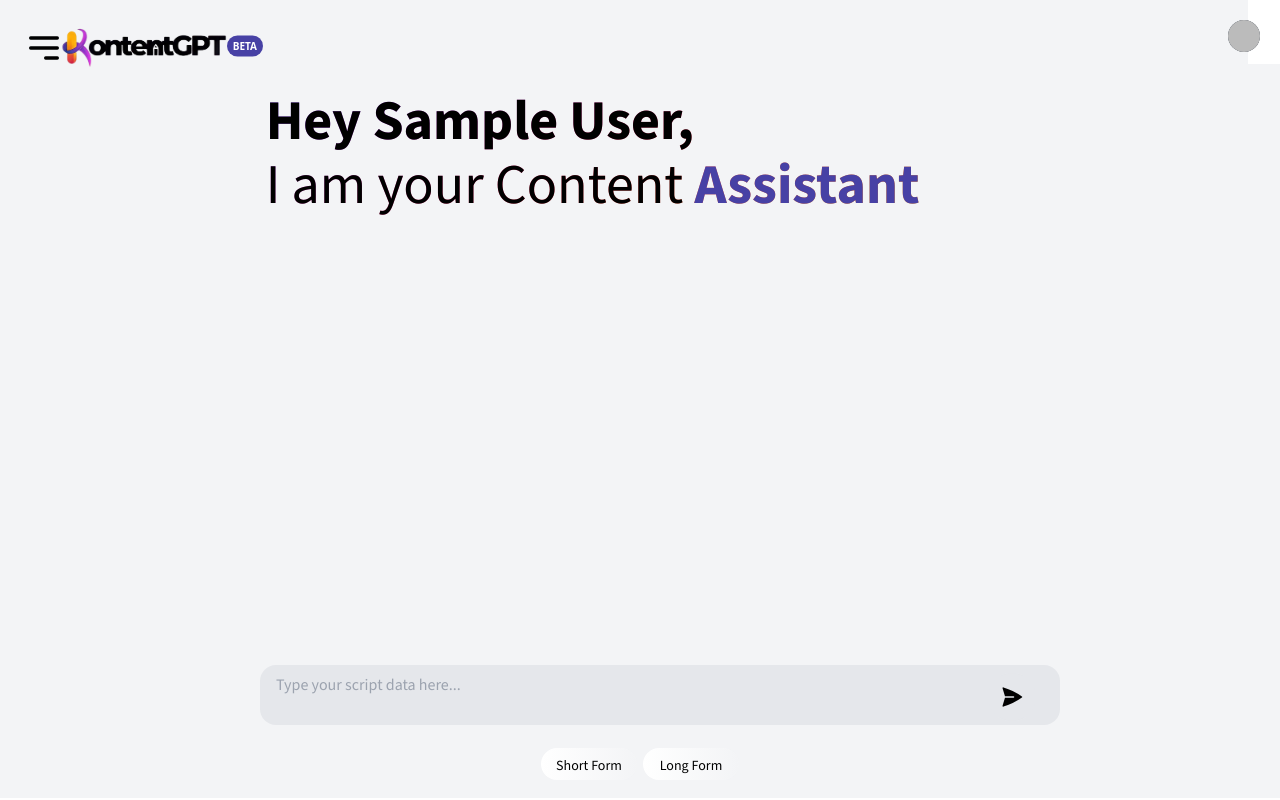
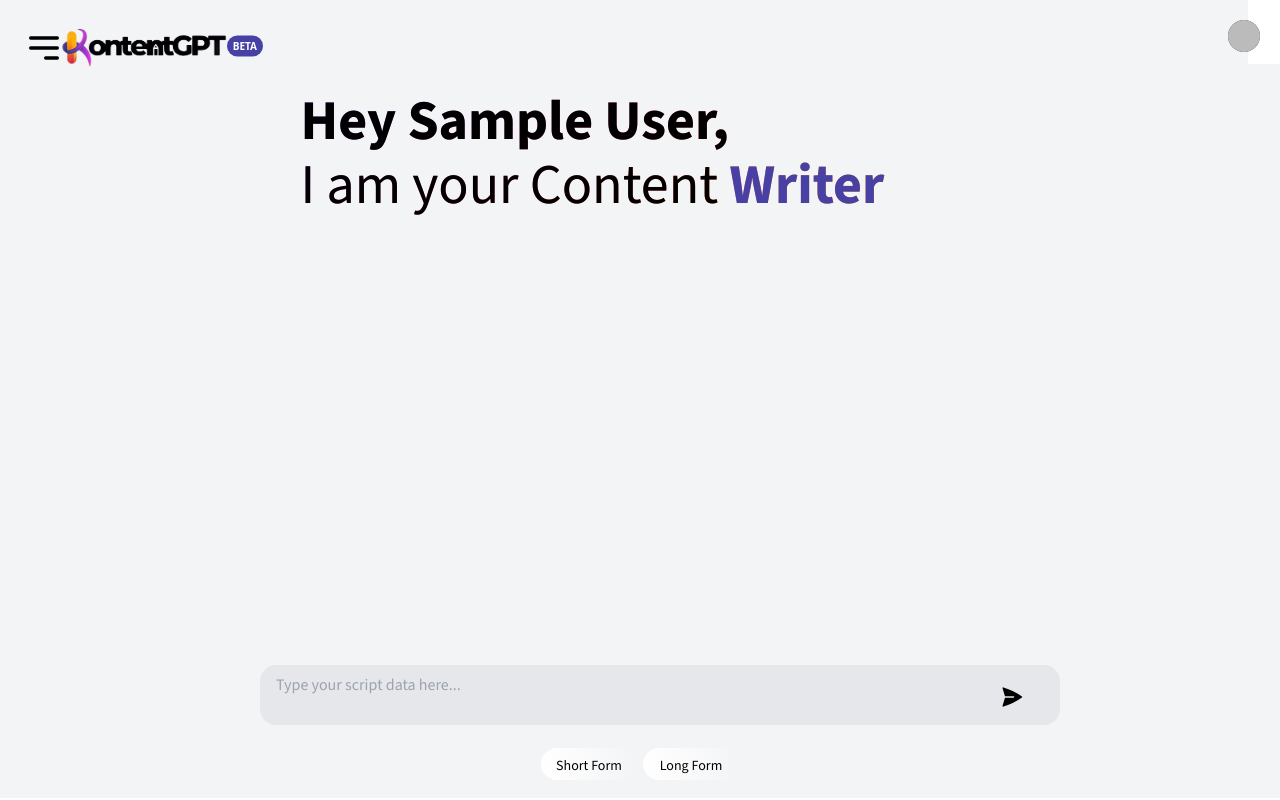
Before and after one commit to Vikesh8107/kontent-gpt, a React (Vite) app: page /signup in a window 1280 px wide. Built offline with nearby package versions, Linux system fonts and the light colour scheme; no server answers; sample sign-in values are in the browser's storage.

Commit message:
past comiit

```diff
--- a/src/components/ChatBar.tsx
+++ b/src/components/ChatBar.tsx
@@ -10,6 +10,7 @@ interface ChatBarProps {
 
 const ChatBar: React.FC<ChatBarProps> = ({ email, displayName }) => {
   const [recordedText, setRecordedText] = useState("");
+  /* eslint-disable-next-line padded-blocks */
   const [recordedResultText, setRecordedResultText] = useState("");
   const [selectedRadio, setSelectedRadio] = useState<number | null>(null);
   const [requestValue, setRequestValue] = useState<number | null>(null);
@@ -40,7 +41,7 @@ const ChatBar: React.FC<ChatBarProps> = ({ email, displayName }) => {
       const headers = { token: token };
 
       const response = await axios.post(
-        "https://kontentgpt-production-838d.up.railway.app/submit_with_type",
+        "https://kontentgpt-production-f92e.up.railway.app/submit_with_type",
         {
           prompt: recordedText || "",
           type: requestValue === 1 ? "Short Form" : "Long Form",
--- a/src/components/ChatInterface.tsx
+++ b/src/components/ChatInterface.tsx
@@ -13,6 +13,7 @@ interface ChatInterfaceProps {
 
 const ChatInterface: React.FC<ChatInterfaceProps> = ({
   latestMessages,
+  /* eslint-disable-next-line padded-blocks */
   email,
   loading,
 }) => {
--- a/src/components/WelcomeBanner.tsx
+++ b/src/components/WelcomeBanner.tsx
@@ -1,11 +1,16 @@
 import React from "react";
 import "./WelcomeBanner.css";
+/* eslint-disable-next-line padded-blocks */
 import Slider from "react-slick";
+/* eslint-disable-next-line padded-blocks */
 import { ReactTyped } from "react-typed";
 import "slick-carousel/slick/slick.css";
 import "slick-carousel/slick/slick-theme.css";
+/* eslint-disable-next-line padded-blocks */
 import { getAuth, signOut } from "firebase/auth";
+/* eslint-disable-next-line padded-blocks */
 import SlidingAnimation from "./Marquee";
+/* eslint-disable-next-line padded-blocks */
 import HowToUse from "../Pages/howtouse";
 
 interface WelcomeBannerProps {
@@ -35,7 +40,7 @@ const WelcomeBanner: React.FC<WelcomeBannerProps> = ({ displayName }) => {
                   backDelay={1500}
                   loop
                 /> */}
-                Assistant
+                Writer
               </span>
             </span>
             </div>
```
